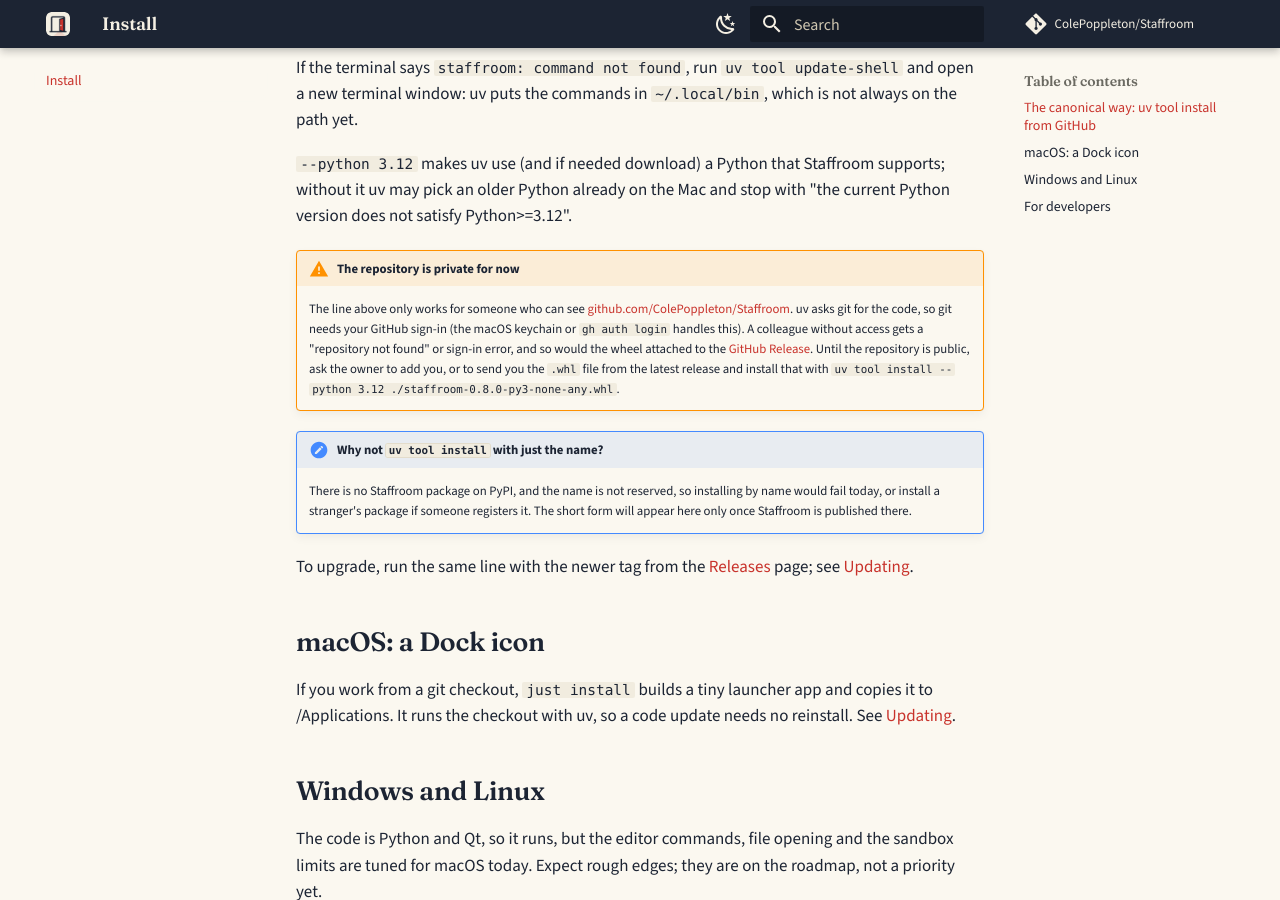
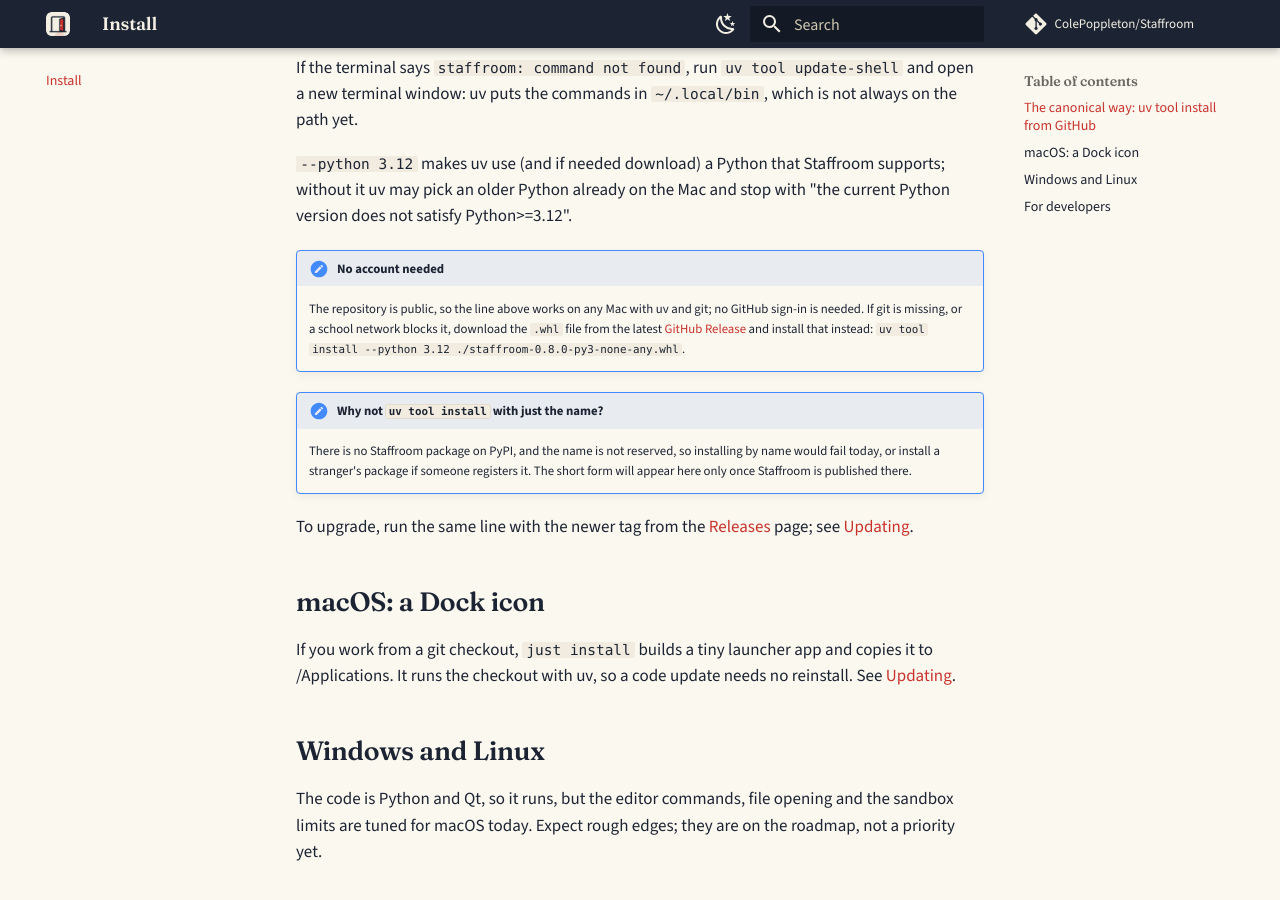
Before and after one commit to ColePoppleton/Staffroom, an MkDocs documentation site: the page built from docs/guide/install.md, in a window 1280 px wide and 900 px high, scrolled down 654 px. Built offline with MkDocs 1.6.1 and Material for MkDocs 9.7.7, drawn with Linux system fonts in a browser that asks for light colours; comment, search, counter and statistics services are not loaded.

Commit message:
Docs: the repository is public, so installing needs no account
Co-Authored-By: Claude Opus 5.5 <noreply@anthropic.com>

```diff
--- a/docs/guide/install.md
+++ b/docs/guide/install.md
@@ -28,15 +28,12 @@ is not always on the path yet.
 supports; without it uv may pick an older Python already on the Mac and stop
 with "the current Python version does not satisfy Python>=3.12".
 
-!!! warning "The repository is private for now"
-    The line above only works for someone who can see
-    [github.com/ColePoppleton/Staffroom](https://github.com/ColePoppleton/Staffroom).
-    uv asks git for the code, so git needs your GitHub sign-in (the macOS
-    keychain or `gh auth login` handles this). A colleague without access gets
-    a "repository not found" or sign-in error, and so would the wheel attached
-    to the [GitHub Release](https://github.com/ColePoppleton/Staffroom/releases).
-    Until the repository is public, ask the owner to add you, or to send you
-    the `.whl` file from the latest release and install that with
+!!! note "No account needed"
+    The repository is public, so the line above works on any Mac with uv and
+    git; no GitHub sign-in is needed. If git is missing, or a school network
+    blocks it, download the `.whl` file from the latest
+    [GitHub Release](https://github.com/ColePoppleton/Staffroom/releases) and
+    install that instead:
     `uv tool install --python 3.12 ./staffroom-0.8.0-py3-none-any.whl`.
 
 !!! note "Why not `uv tool install` with just the name?"
```
Also changed, not shown: CHANGELOG.md (+2 -0 lines), README.md (+2 -3 lines), docs/index.md (+1 -2 lines).
